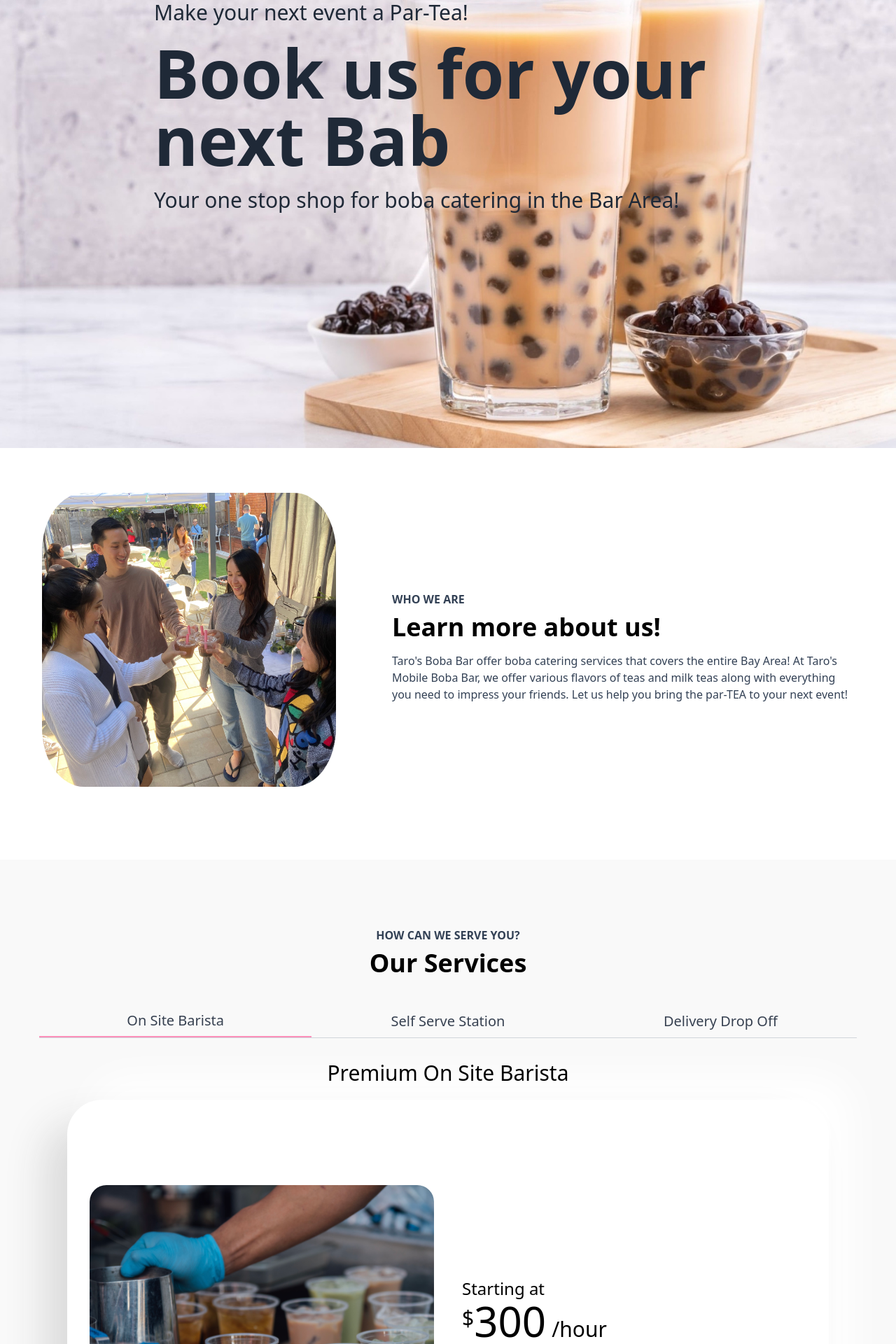
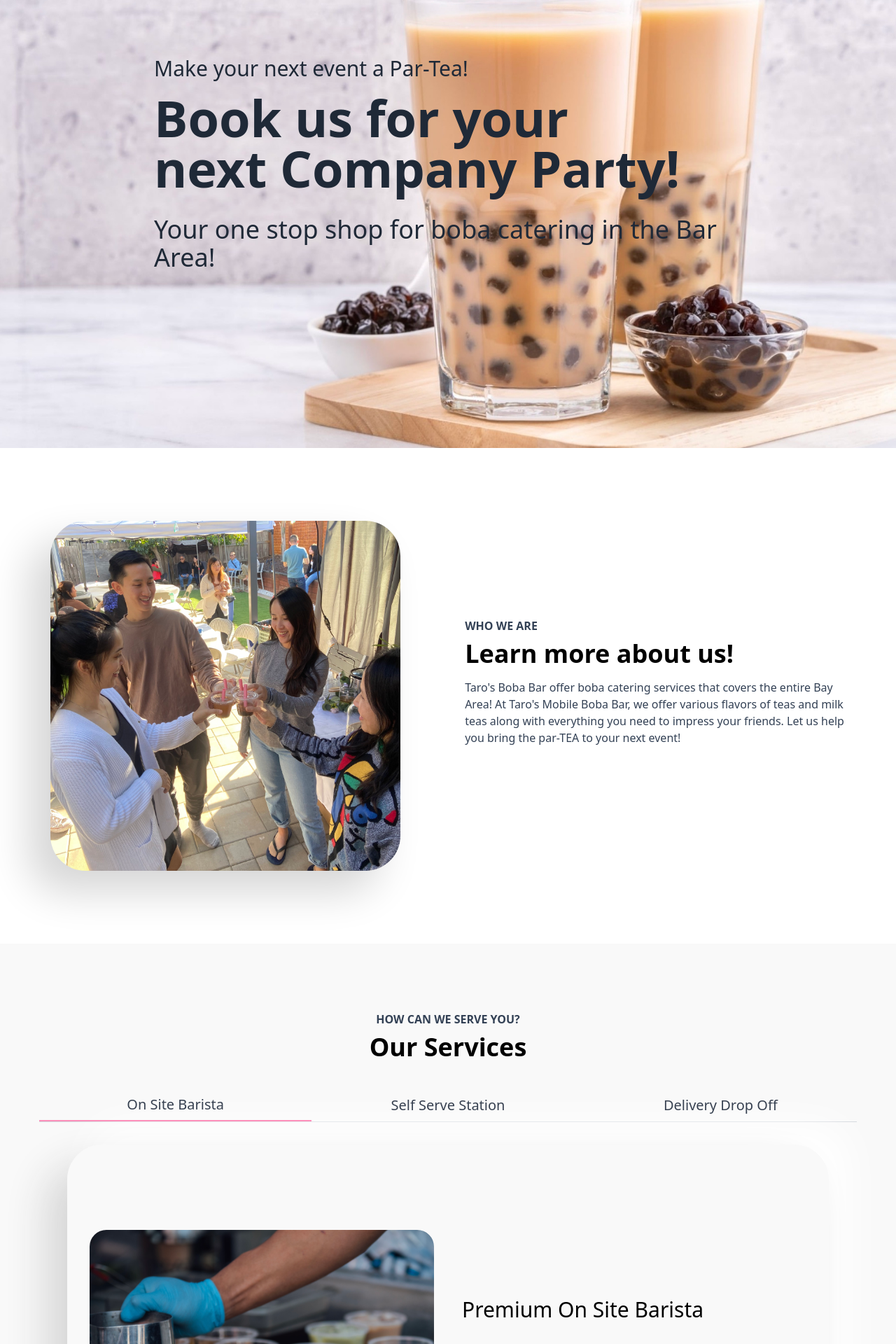
Before and after one commit to maaabilly/TarosBobaBar, a React (Vite) app: page / in a window 1280 px wide. Shown: the part 240-2160 px from the top of the page at 70% size. Built offline with nearby package versions, Linux system fonts and the light colour scheme.

Commit message:
adjusted styling

```diff
--- a/src/components/About.jsx
+++ b/src/components/About.jsx
@@ -6,13 +6,16 @@
   return (
     <div className="w-full bg-white py-16 px-4" id="about">
       <div className="max-w-[1240px] mx-auto flex flex-col lg:flex-row justify-center items-center">
+        <div className="flex justify-center px-10">
           <img
             src={groupCheers}
             alt="boba is life"
-          className="px-10 mb-10 rounded-[20%]"
+            className="neumorphism mx-20 my-10 rounded-[20%]"
             width={500}
             height={500}
           />
+        </div>
+
         <div className="flex flex-col justify-center items-center px-10 lg:items-start ">
           <p className="text-slate-700 uppercase font-bold">
             {about.subheading}
@@ -20,7 +23,7 @@
           <h2 className="md:text-4xl sm:text-3xl text-2xl font-bold mt-2 mb-4">
             {about.heading}
           </h2>
-          <h3 className="text-slate-700 max-w-[700px] mb-5">{about.content}</h3>
+          <h3 className="text-slate-700 max-w-[700px] mb-10">{about.content}</h3>
           <Button style="primary" href="/menu" className="md:hidden w-[150px]">
             View Menu
           </Button>
--- a/src/components/Hero.jsx
+++ b/src/components/Hero.jsx
@@ -6,26 +6,26 @@
 const Hero = () => {
   return (
     <div className="w-full mx-auto" id="hero">
-      <div className="absolute w-full h-screen z-10 px-10 sm:mt-[10rem] mt-[13rem]">
+      <div className="absolute w-full h-[90%] z-10 px-10 mt-[15rem]">
         <div className="md:mx-[10%] lg:ml-[15%] text-gray-800">
-          <p className="md:text-3xl sm:text-2xl text-xl  font-medium">
+          <p className="md:text-3xl sm:text-2xl text-xl  font-medium mb-4">
             {hero.subheading}
           </p>
-          <div className="flex justify-start items-center my-5">
+          <div className="flex justify-start items-center">
             <p className={hero.reactTyped.classes}>
               Book us for your <br />
               next{' '}
               <ReactTyped
                 className={hero.reactTyped.classes}
                 strings={hero.reactTyped.strings}
-                typeSpeed={50}
-                backSpeed={40}
+                typeSpeed={70}
+                backSpeed={50}
                 loop
                 showCursor={false}
               />
             </p>
           </div>
-          <p className="md:text-3xl sm:text-2xl text-xl mt-5 text-left">
+          <p className="md:text-4xl sm:text-3xl text-2xl mt-16 sm:mt-8  font-medium text-left">
             {hero.subheading2}
           </p>
           <Button
@@ -41,7 +41,7 @@
       <img
         src={heroBg}
         alt="Boba is lLife"
-        className="w-full h-screen object-cover"
+        className="w-full h-dvh object-cover"
       />
     </div>
   );
--- a/src/components/Navbar.jsx
+++ b/src/components/Navbar.jsx
@@ -27,7 +27,7 @@
   };
 
   return (
-    <div className=" sticky top-0 z-50  px-4 text-slate-800 bg-[#f9f9f9] nav-shadow">
+    <div className=" sticky top-0 z-50  px-4 text-slate-800 bg-[#f9f9f9] shadow">
       <div className="max-w-[1240px] flex justify-between items-center h-20  mx-auto">
         <NavLogo className={`ml-5`} />
         <ul
--- a/src/components/Pricing.jsx
+++ b/src/components/Pricing.jsx
@@ -18,15 +18,15 @@
       <Tabs>
         <Tab label="On Site Barista">
           <div className="py-4">
-            <h4 className="hidden md:block text-2xl md:text-3xl text-center mb-5">
-              Premium On Site Barista
-            </h4>
             <div className="flex flex-col md:flex-row items-center mb-8 p-8 overflow-hidden xl:h-[46rem] neumorphism">
               <div className="flex-1 mb-4 md:mb-0">
                 <img src={barista} alt="barista" className="rounded-3xl" />
               </div>
 
               <div className="flex justify-start flex-col flex-1 w-full pl-2 md:pl-10">
+                <h4 className="hidden lg:block text-2xl md:text-3xl font-medium mb-5">
+                  Premium On Site Barista
+                </h4>
                 <p className="text-2xl mt-2 ">Starting at</p>
                 <div className="flex justify-start text-5xl md:text-6xl mb-4">
                   <span className="mt-2 text-2xl md:text-3xl">$</span>300{' '}
--- a/src/components/Tabs.jsx
+++ b/src/components/Tabs.jsx
@@ -10,7 +10,7 @@
 
   return (
     <div className="w-full">
-      <div className="flex border-b border-gray-300 mx-6 md:mx-10">
+      <div className="flex border-b border-gray-300 mx-6 md:mx-10 md:mb-15">
         {children.map((child) => (
           <button
             key={child.props.label}
--- a/src/constants/index.js
+++ b/src/constants/index.js
@@ -20,9 +20,8 @@
   subheading: 'Make your next event a Par-Tea!',
   subheading2: 'Your one stop shop for boba catering in the Bar Area!',
   reactTyped: {
-    static: `Book us for your next `,
     strings: ['Birthday!', 'Wedding!', 'Company Party!', 'Baby Shower!'],
-    classes: 'lg:text-8xl md:text-6xl sm:text-4xl  text-3xl font-bold h-[70px] sm:h-full ',
+    classes: 'lg:text-7xl sm:text-5xl  text-[2rem] leading-10 font-bold h-[70px] sm:h-full ',
   },
 };
 export const about = {
--- a/src/index.css
+++ b/src/index.css
@@ -16,8 +16,9 @@
 
 .neumorphism {
   border-radius: 50px;
-  background: #ffffff;
-  box-shadow: -33px 33px 56px #dbdbdb, 33px -33px 56px #ffffff;
+  background: #f9f9f9;
+  box-shadow:  -30px 30px 59px #d6d6d6,
+               30px -30px 59px #ffffff;
 }
 
 .btn-gradient {
@@ -38,7 +39,7 @@
   );
 }
 
-.nav-shadow {
+.shadow {
   box-shadow: 0px 0.7px 1.2px rgba(0, 0, 0, 0.004),
     0px 1.6px 2.7px rgba(0, 0, 0, 0.006), 0px 2.6px 4.6px rgba(0, 0, 0, 0.008),
     0px 4px 6.9px rgba(0, 0, 0, 0.009), 0px 5.8px 10px rgba(0, 0, 0, 0.01),
```
Lines whose indentation alone changed are shown as unchanged.
